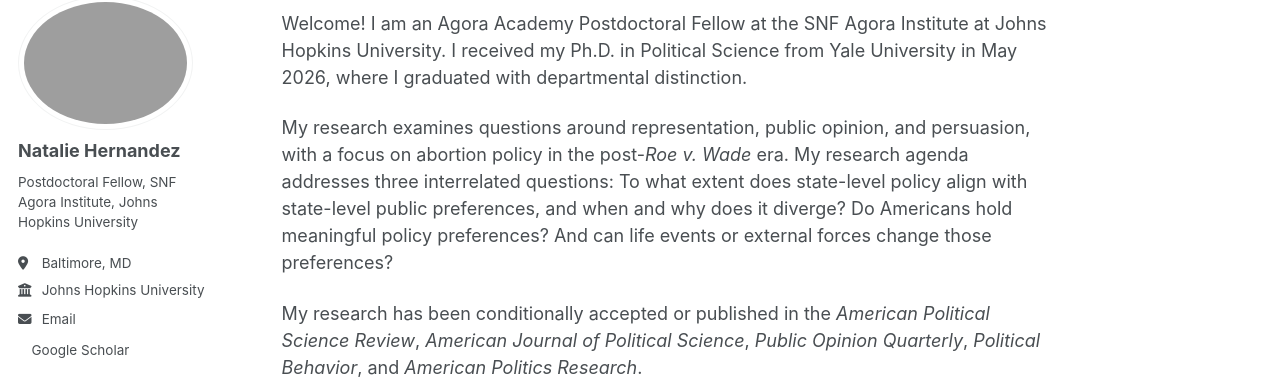
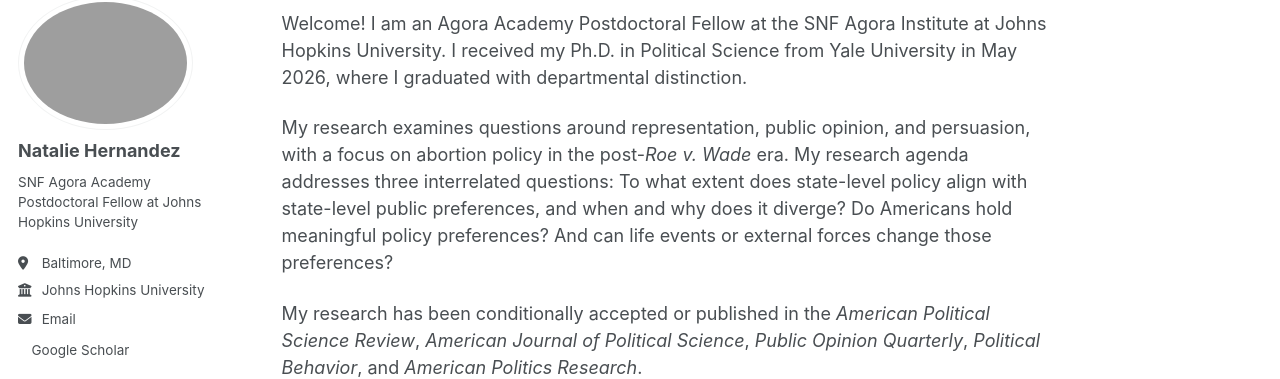
Before and after one commit to nataliehdez11/nataliehdez11.github.io, a Jekyll site: the page built from _pages/about.md, in a window 1280 px wide. Shown: the part 110-489 px from the top of the page. Built offline with Jekyll 4.4.1, drawn with Linux system fonts in a browser that asks for light colours; a style sheet for code colours, icons or effects is not loaded.

Commit message:
Update _config.yml

```diff
--- a/_config.yml
+++ b/_config.yml
@@ -26,7 +26,7 @@ author:
   avatar           : "IMG_6370.JPG"
   name             : "Natalie Hernandez"
   pronouns         : # example: "she/her"
-  bio              : "Postdoctoral Fellow, SNF Agora Institute, Johns Hopkins University"
+  bio              : "SNF Agora Academy Postdoctoral Fellow at Johns Hopkins University"
   location         : "Baltimore, MD"
   employer         : "Johns Hopkins University"
   uri              : # URL
```
